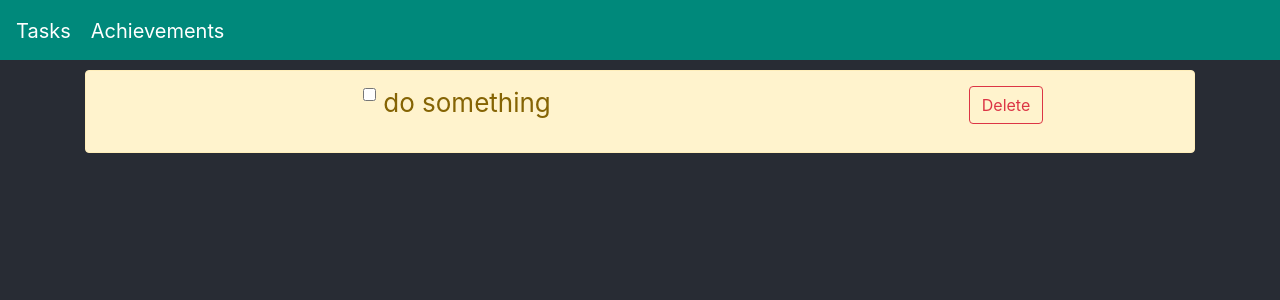
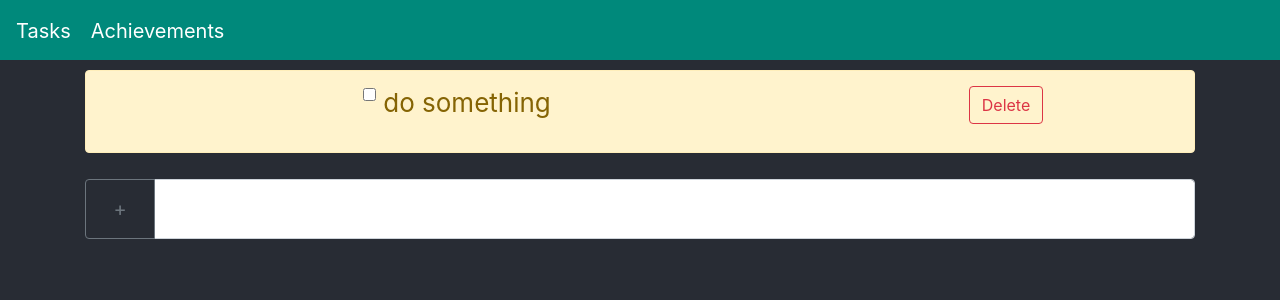
Before and after one commit to kathdovi/Divide-Conquer, a React (Create React App) app in the folder client/: page / in a window 1280 px wide. Shown: the top 300 px of the page. Built offline with nearby package versions, Linux system fonts and the light colour scheme.

Commit message:
adding text field

```diff
--- a/client/src/Components/Task.js
+++ b/client/src/Components/Task.js
@@ -48,7 +48,7 @@ class Task extends Component {
 
 
         return (
-		<Container style={{"paddingBottom" : "10px", "paddingTop" : "10px"}}>
+		<div style={{"paddingBottom" : "10px", "paddingTop" : "10px"}}>
 		<Alert key={this.state.id} variant={this.state.done ? 'success' : 'warning'}>
 			<Form>
 				<Form.Group as={Row} controlId={this.state.id}>
@@ -68,7 +68,7 @@ class Task extends Component {
           show={this.state.modalShow}
           onHide={modalClose}
         />
-		</ Container>
+		</ div>
         );
     }
 }
--- a/client/src/Components/TaskList.js
+++ b/client/src/Components/TaskList.js
@@ -3,13 +3,26 @@
 
 import React, { Component } from "react";
 import Task from "./Task";
+import InputGroup from 'react-bootstrap/InputGroup';
+import Button from 'react-bootstrap/Button';
+import FormControl from 'react-bootstrap/FormControl';
+import Container from "react-bootstrap/Container";
+
 
 class TaskList extends Component {
 
     render() {
 
         return (
-            <div> <Task value="do something" /> </div>
+            <Container>
+                <Task value="do something" />
+                <InputGroup className="mb-3">
+                    <InputGroup.Prepend>
+                        <Button variant="outline-secondary" style={{"fontSize": "20px", "width": "70px"}}> + </Button>
+                    </InputGroup.Prepend>
+                    <FormControl style={{ "height": "60px", "fontSize": "20px" }} aria-describedby="basic-addon1" />
+                </InputGroup>
+            </Container>
         );
     }
 }
```
